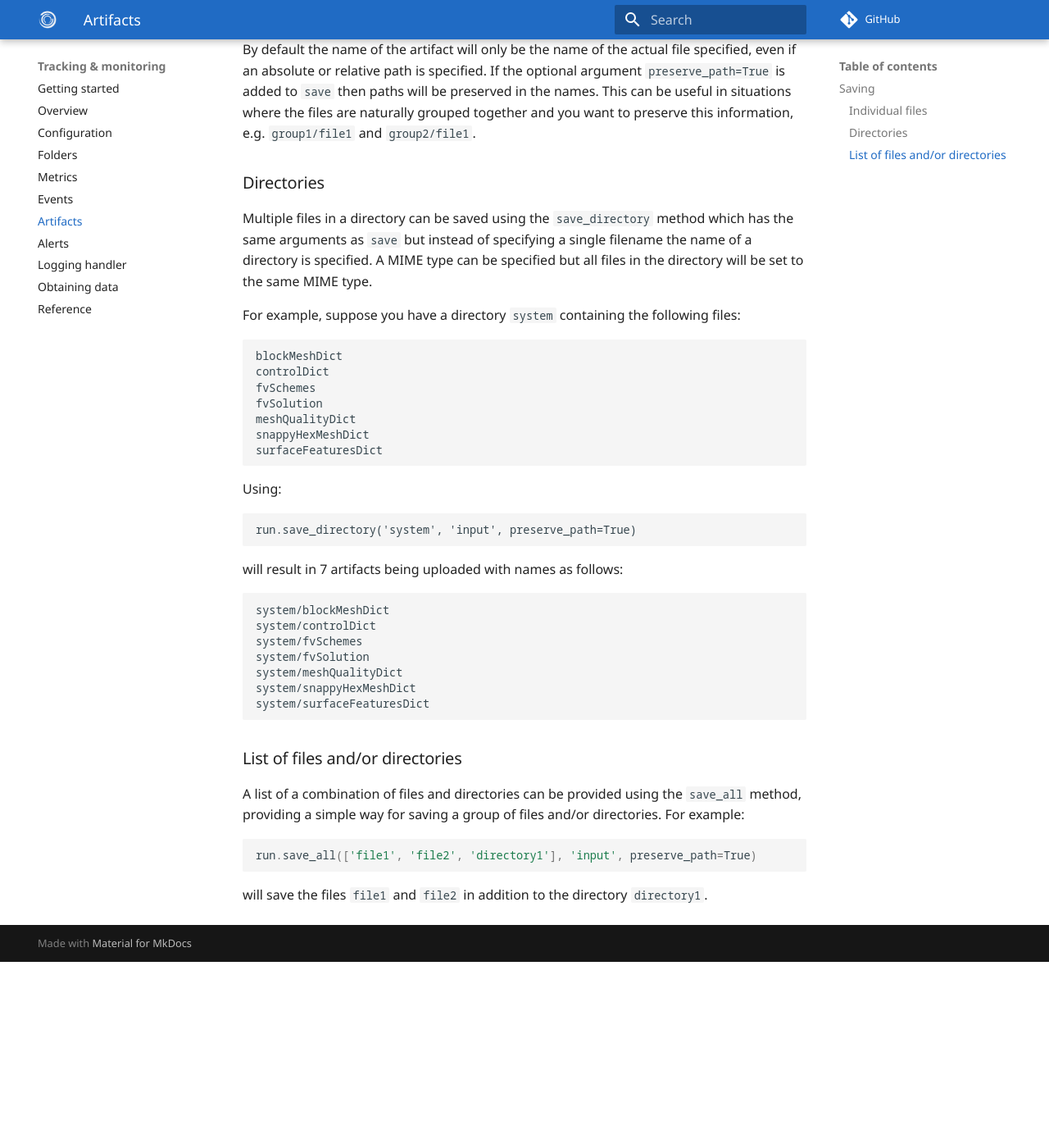
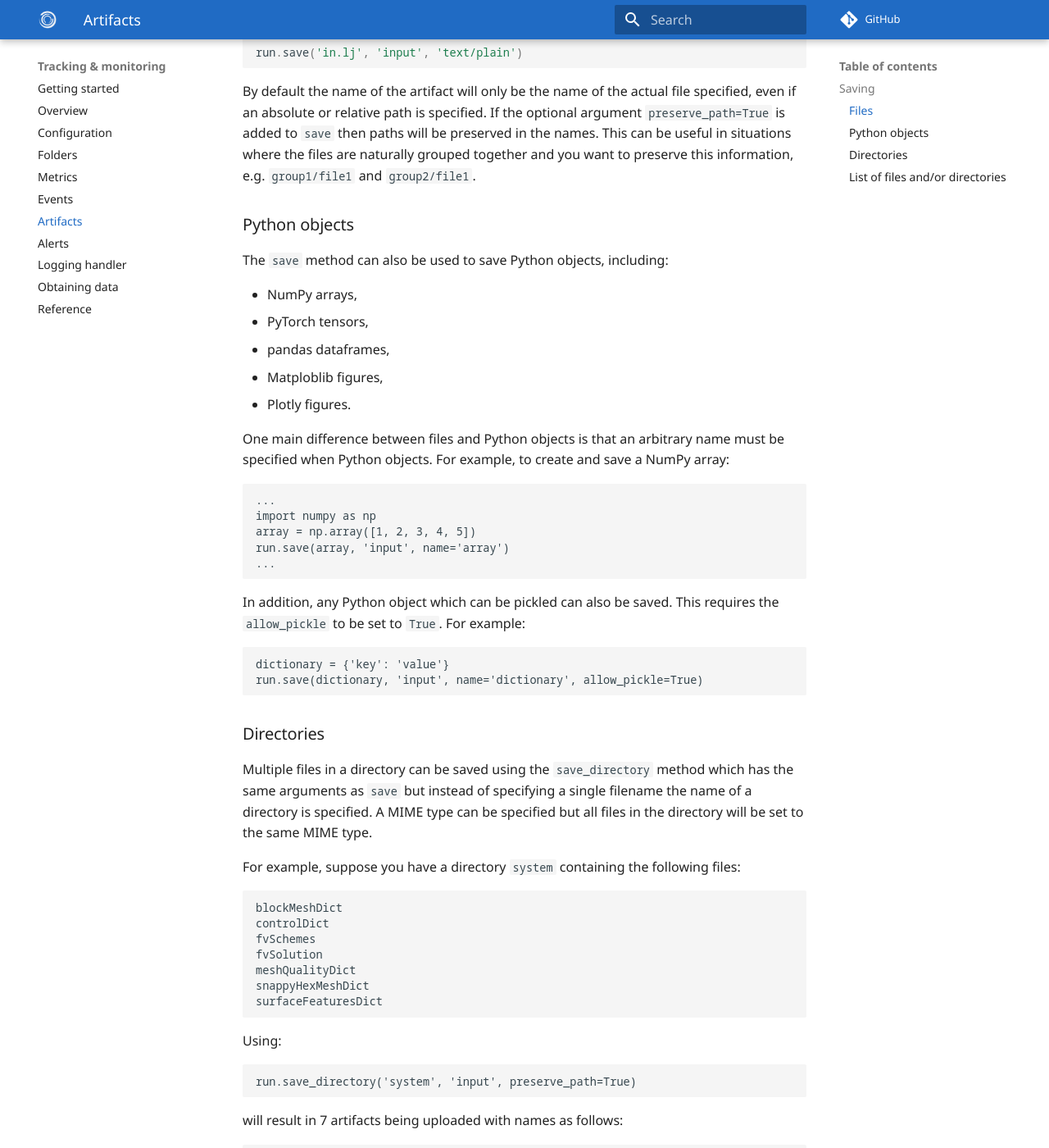
Before and after one commit to simvue-io/docs, an MkDocs documentation site: the page built from docs/python-client/artifacts.md, in a window 1280 px wide and 1400 px high, scrolled down 739 px. Shown: the whole window at 82% size. Built offline with MkDocs 1.6.1 and Material for MkDocs 9.7.7, drawn with Linux system fonts in a browser that asks for light colours; before the commit the page ends 1912 px from its top, so only the background shows below that; some of the changed text lies outside the part shown.

Commit message:
Include saving Python objects as artifacts

````diff
--- a/docs/python-client/artifacts.md
+++ b/docs/python-client/artifacts.md
@@ -1,10 +1,11 @@
 # Artifacts
 
-Files, directories or combinations of files and directories can easily be uploaded.
+Files, directories or combinations of files and directories can easily be uploaded. Python objects
+such as NumPy arrays, PyTorch Tensors, Matploblib or Plotly plots can also be uploaded.
 
 ## Saving
 
-### Individual files
+### Files
 
 Individual files can be saved using the `save` method. One of three categories needs to be specified:
 
@@ -27,6 +28,33 @@ By default the name of the artifact will only be the name of the actual file spe
 If the optional argument `preserve_path=True` is added to `save` then paths will be preserved in the names. This can be useful
 in situations where the files are naturally grouped together and you want to preserve this information, e.g. `group1/file1` and
 `group2/file1`.
+
+### Python objects
+
+The `save` method can also be used to save Python objects, including:
+
+* NumPy arrays,
+* PyTorch tensors,
+* pandas dataframes,
+* Matploblib figures,
+* Plotly figures.
+
+One main difference between files and Python objects is that an arbitrary name must be specified when Python objects. For example,
+to create and save a NumPy array:
+```
+...
+import numpy as np
+array = np.array([1, 2, 3, 4, 5])
+run.save(array, 'input', name='array')
+...
+```
+
+In addition, any Python object which can be pickled can also be saved. This requires the `allow_pickle` to be set to `True`.
+For example:
+```
+dictionary = {'key': 'value'}
+run.save(dictionary, 'input', name='dictionary', allow_pickle=True)
+```
 
 ### Directories
 
````
Also changed, not shown: docs/python-client/obtaining-data.md (+11 -2 lines).
